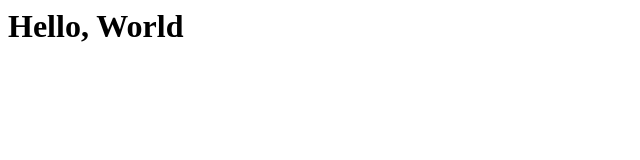
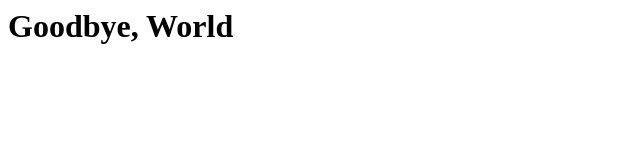
Before and after one commit to tylerchurch/static-site-test, a plain HTML site: page index.html in a window 1280 px wide. Shown: the whole page, without its empty margins (0-640 px from the left). Drawn offline with Linux system fonts and the light colour scheme.

Commit message:
Update index.html

```diff
--- a/index.html
+++ b/index.html
@@ -1 +1 @@
-<h1>Hello, World</h1>
+<h1>Goodbye, World</h1>
```
